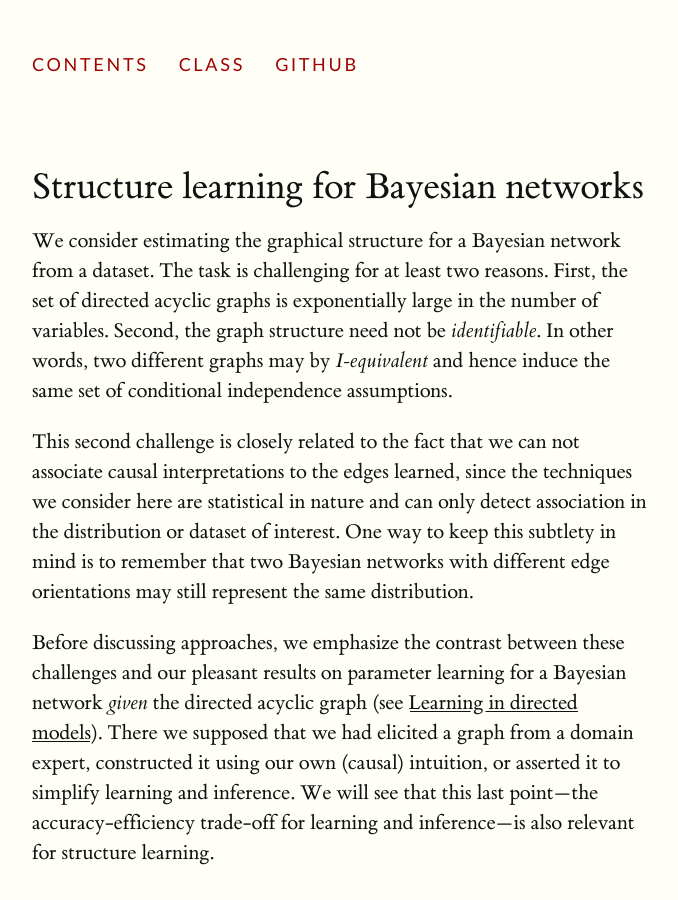
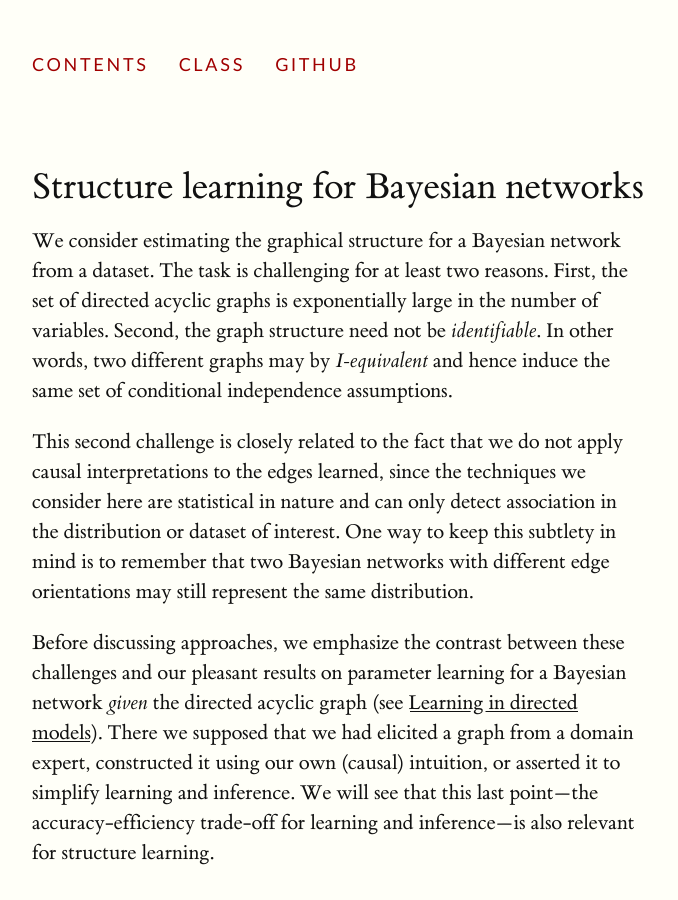
Before and after one commit to ermongroup/cs228-notes, a Jekyll site: the page built from learning/structure/index.md, in a window 1280 px wide and 900 px high. Shown: the whole window, without its empty margins (128-806 px from the left). Built offline with Jekyll 4.4.1, drawn with Linux system fonts in a browser that asks for light colours; formulas are drawn with MathJax 3.

Commit message:
reword slightly

```diff
--- a/learning/structure/index.md
+++ b/learning/structure/index.md
@@ -9,7 +9,7 @@ First, the set of directed acyclic graphs is exponentially large in the number o
 Second, the graph structure need not be _identifiable_.
 In other words, two different graphs may by _I-equivalent_ and hence induce the same set of conditional independence assumptions.
 
-This second challenge is closely related to the fact that we can not associate causal interpretations to the edges learned, since the techniques we consider here are statistical in nature and can only detect association in the distribution or dataset of interest.
+This second challenge is closely related to the fact that we do not apply causal interpretations to the edges learned, since the techniques we consider here are statistical in nature and can only detect association in the distribution or dataset of interest.
 One way to keep this subtlety in mind is to remember that two Bayesian networks with different edge orientations may still represent the same distribution.
 
 Before discussing approaches, we emphasize the contrast between these challenges and our pleasant results on parameter learning for a Bayesian network _given_ the directed acyclic graph (see [Learning in directed models](../directed/)).
```
